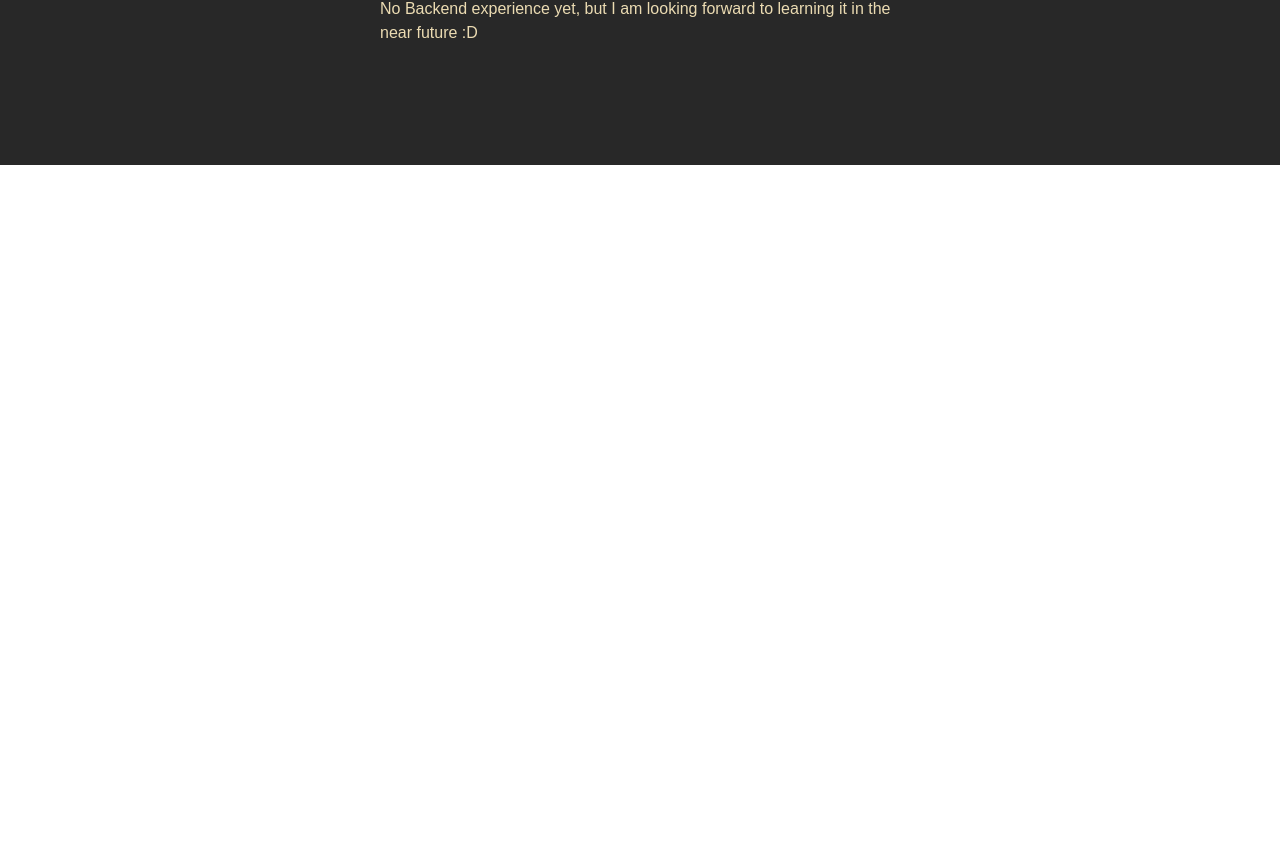
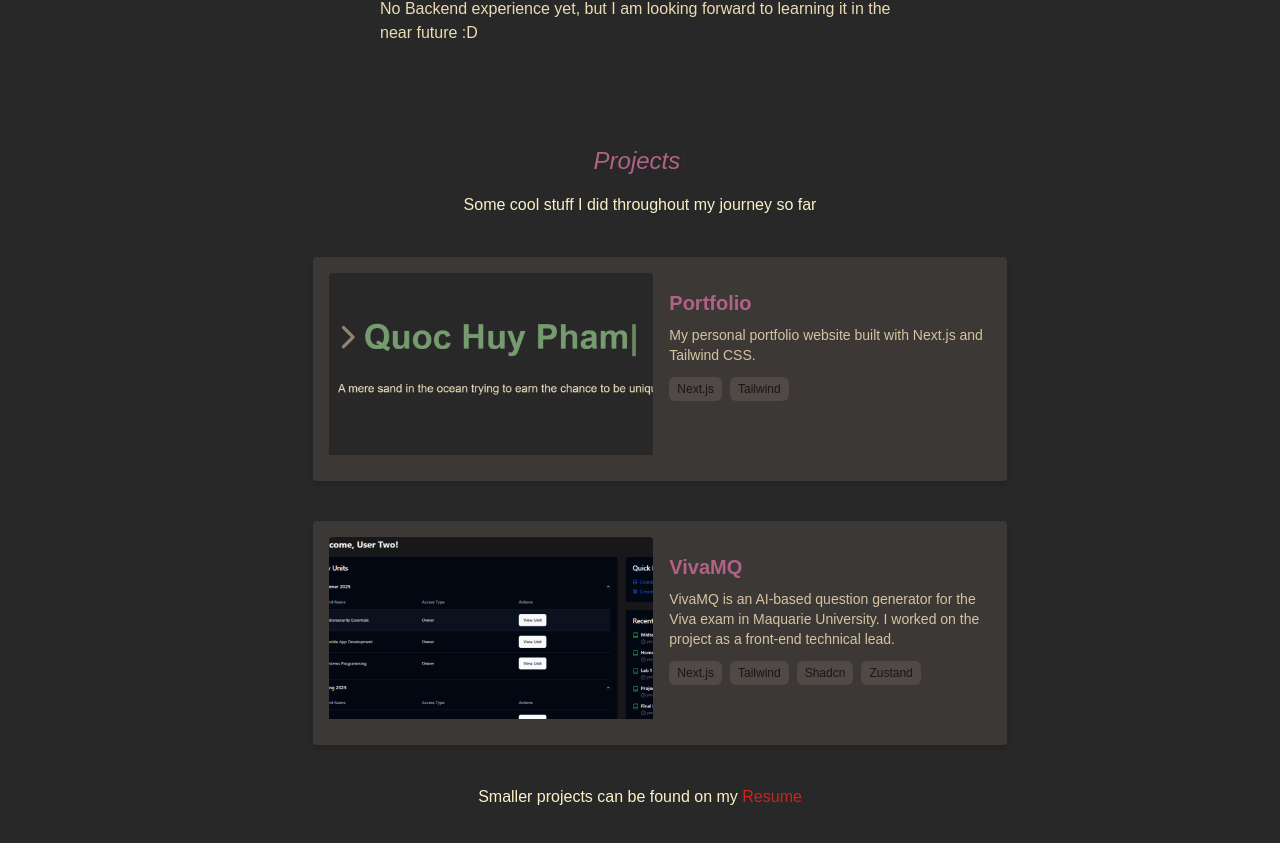
Before and after one commit to Fozzyishere/portfiolio, a Next.js app: page / in a window 1280 px wide. Shown: the part 1231-2074 px from the top of the page. Before the commit the page ends 1396 px from the top, so only its background shows below. Built offline with nearby package versions, Linux system fonts and the light colour scheme.

Commit message:
Project done

```diff
--- a/src/app/page.tsx
+++ b/src/app/page.tsx
@@ -4,7 +4,6 @@ import React from "react";
 import Hero from "@/components/Hero";
 import Navbar from "@/components/ui/Navbar";
 import { AboutMe } from "@/components/AboutMe";
-import { Contact } from "@/components/Contact";
 import { Projects } from "@/components/Projects";
 
 export default function Home() {
@@ -13,6 +12,7 @@ export default function Home() {
       <Navbar />
       <Hero />
       <AboutMe />
+      <Projects />
     </main>
   );
 }
--- a/src/components/AboutMe.tsx
+++ b/src/components/AboutMe.tsx
@@ -3,7 +3,7 @@ import Typewriter from "./ui/Typewriter";
 
 export const AboutMe = () => {
   return (
-    <div className="about-me text-gruvbox-fg1 flex flex-col items-center justify-center pt-25">
+    <div className="about-me text-gruvbox-fg1 flex flex-col items-center justify-center pt-25 pb-25">
       <h1 className="text-2xl text-gruvbox-purple-dark mb-4 italic ">
         <Typewriter string="About me" typeSpeed={60} />
       </h1>
--- a/src/components/Projects.tsx
+++ b/src/components/Projects.tsx
@@ -1,7 +1,36 @@
-import React from 'react'
+import React from "react";
+import Typewriter from "./ui/Typewriter";
+import InfoCard from "./ui/InfoCard";
+import PortfolioImg from "../img/portfolio.png";
+import VivaMQ from "../img/vivamq.png";
 
 export const Projects = () => {
   return (
-    <div>Projects</div>
-  )
-}
+    <div className="flex flex-col items-center w-full h-full">
+      <h1 className="text-2xl text-gruvbox-purple-dark mb-4 italic ">
+        <Typewriter string="Projects" typeSpeed={60} />
+      </h1>
+      <h3 className="text-gruvbox-fg0">
+        Some cool stuff I did throughout my journey so far
+      </h3>
+      <div className="flex flex-col">
+        <InfoCard
+          src={PortfolioImg}
+          alt="Portfolio"
+          descText="My personal portfolio website built with Next.js and Tailwind CSS."
+          techUsedText={["Next.js", "Tailwind"]}
+        />
+        <InfoCard
+          src={VivaMQ}
+          alt="VivaMQ"
+          descText="VivaMQ is an AI-based question generator for the Viva exam in Maquarie University. I worked on the project as a front-end technical lead."
+          techUsedText={["Next.js", "Tailwind", "Shadcn", "Zustand"]}
+        />
+      </div>
+      <h3 className="text-gruvbox-fg0 pt-10">
+        Smaller projects can be found on my{" "}
+        <span className="text-gruvbox-red-dark hover:text-gruvbox-red-light">Resume</span>
+      </h3>
+    </div>
+  );
+};
```
Also changed, not shown: src/img/portfolio.png (added), src/img/vivamq.png (added).
